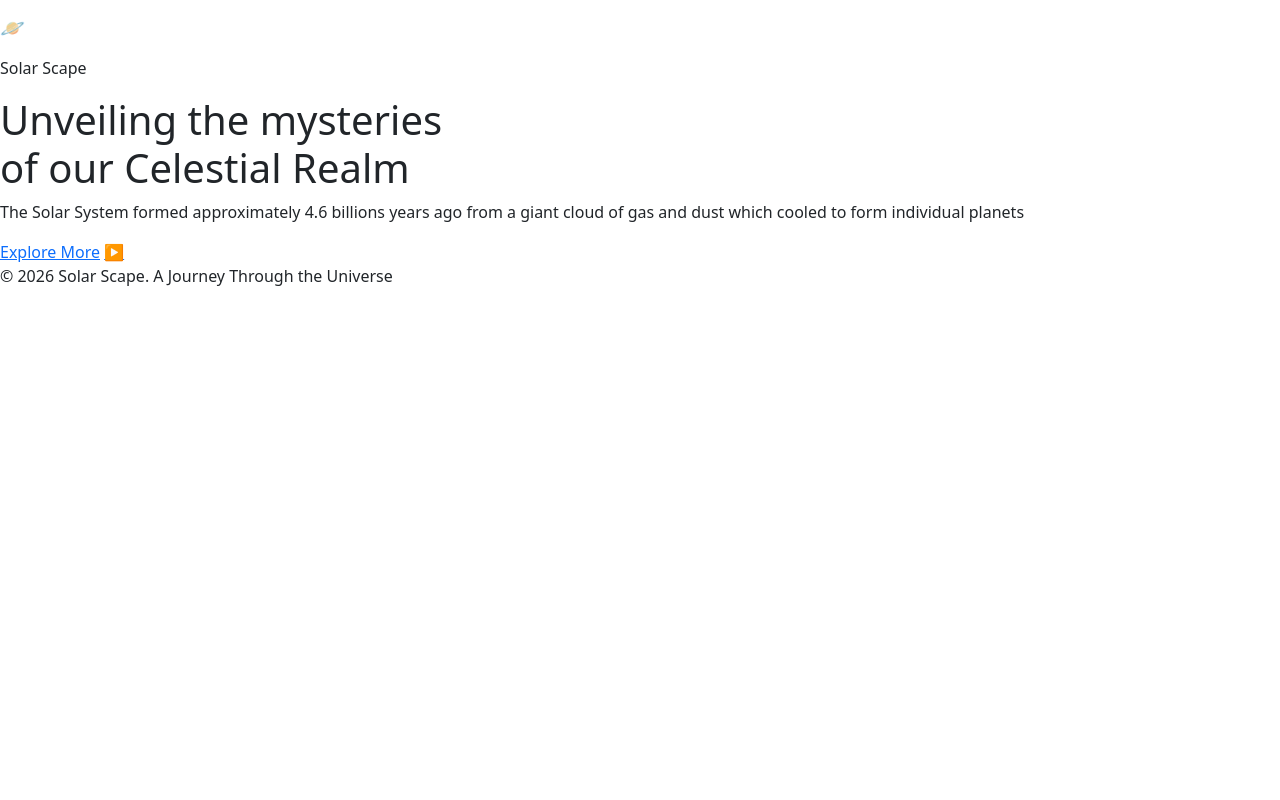
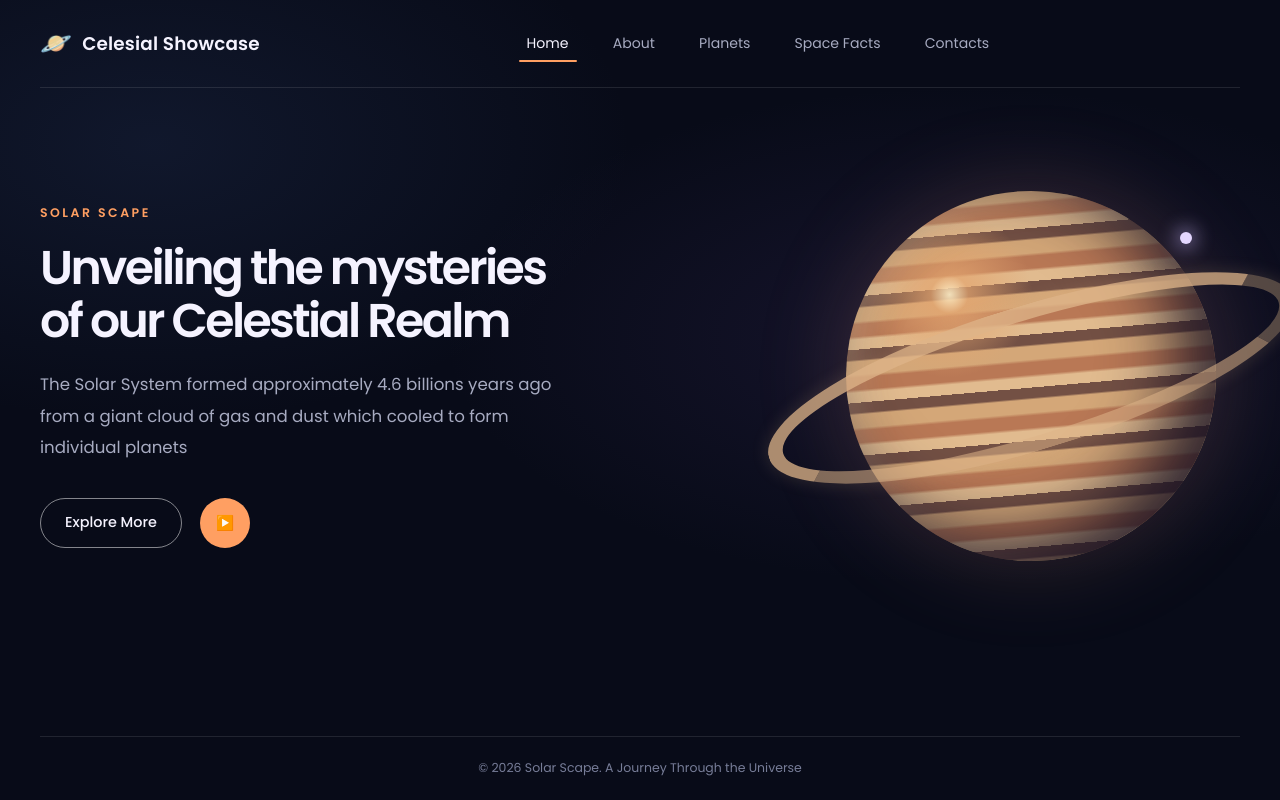
Before and after one commit to tarikari/Celestial-Showcase, a plain HTML site: page Index.HTML in a window 1280 px wide. Drawn offline with nearby package versions, Linux system fonts and the light colour scheme.

Commit message:
About page work

```diff
--- a/Index.HTML
+++ b/Index.HTML
@@ -20,8 +20,8 @@
                     <div class="collapse navbar-collapse" id="menu">
                         <ul class="navbar-nav mx-auto">
                             <li class="nav-item"><a href="Index.HTML" class="nav-link active">Home</a></li>
-                            <li class="nav-item"><a href="Index.HTML" class="nav-link">About</a></li>
-                            <li class="nav-item"><a href="About.HTML" class="nav-link">Planets</a></li>
+                            <li class="nav-item"><a href="About.HTML" class="nav-link">About</a></li>
+                            <li class="nav-item"><a href="Planets.HTML" class="nav-link">Planets</a></li>
                             <li class="nav-item"><a href="Facts.HTML" class="nav-link">Space Facts</a></li>
                             <li class="nav-item"><a href="Contacts.HTML" class="nav-link">Contacts</a></li>
                         </ul>
--- a/Style.css
+++ b/Style.css
@@ -0,0 +1,331 @@
+:root {
+    color-scheme: dark;
+    --color-background: #080b18;
+    --color-surface: rgba(17, 22, 42, 0.76);
+    --color-text: #f5f3ff;
+    --color-muted: #a7abc1;
+    --color-accent: #ff9f62;
+}
+
+* {
+    box-sizing: border-box;
+}
+
+body {
+    min-width: 320px;
+    min-height: 100vh;
+    margin: 0;
+    color: var(--color-text);
+    background:
+        radial-gradient(ellipse at 75% 42%, rgba(80, 57, 126, 0.2), transparent 38%),
+        radial-gradient(ellipse at 12% 18%, rgba(55, 81, 137, 0.18), transparent 30%),
+        var(--color-background);
+    font-family: "Poppins", sans-serif;
+}
+
+.site-shell {
+    display: flex;
+    min-height: 100vh;
+    flex-direction: column;
+    overflow: hidden;
+}
+
+.navbar {
+    z-index: 2;
+    width: min(100% - 64px, 1200px);
+    min-height: 88px;
+    margin: 0 auto;
+    border-bottom: 1px solid rgba(255, 255, 255, 0.1);
+}
+
+.navbar-brand {
+    display: inline-flex;
+    align-items: center;
+    gap: 10px;
+    color: var(--color-text);
+    font-size: 1.15rem;
+    font-weight: 600;
+    letter-spacing: 0.01em;
+}
+
+.navbar-brand:hover,
+.navbar-brand:focus {
+    color: #fff;
+}
+
+.brand-icon {
+    font-size: 1.6rem;
+}
+
+.navbar-nav {
+    gap: clamp(12px, 2.2vw, 32px);
+}
+
+.navbar .nav-link {
+    position: relative;
+    padding: 10px 0;
+    color: var(--color-muted);
+    font-size: 0.88rem;
+    transition: color 180ms ease;
+}
+
+.navbar .nav-link:hover,
+.navbar .nav-link:focus,
+.navbar .nav-link.active {
+    color: var(--color-text);
+}
+
+.navbar .nav-link.active::after {
+    position: absolute;
+    right: 0;
+    bottom: 2px;
+    left: 0;
+    height: 2px;
+    border-radius: 2px;
+    background: var(--color-accent);
+    content: "";
+}
+
+.navbar-toggler {
+    border-color: rgba(255, 255, 255, 0.3);
+}
+
+.navbar-toggler:focus {
+    box-shadow: 0 0 0 0.2rem rgba(255, 159, 98, 0.25);
+}
+
+.home-hero {
+    position: relative;
+    display: flex;
+    width: min(100% - 64px, 1200px);
+    min-height: clamp(560px, 72vh, 760px);
+    align-items: center;
+    margin: 0 auto;
+}
+
+.home {
+    position: relative;
+    z-index: 1;
+    width: min(62%, 720px);
+    padding: 72px 0;
+}
+
+.info {
+    margin: 0 0 18px;
+    color: var(--color-accent);
+    font-size: 0.78rem;
+    font-weight: 600;
+    letter-spacing: 0.2em;
+    text-transform: uppercase;
+}
+
+.home h1 {
+    max-width: 650px;
+    margin: 0 0 22px;
+    font-size: clamp(2.6rem, 3.7vw, 3.35rem);
+    font-weight: 600;
+    letter-spacing: -0.055em;
+    line-height: 1.12;
+}
+
+.home > p:not(.info) {
+    max-width: 540px;
+    margin: 0;
+    color: var(--color-muted);
+    font-size: clamp(0.95rem, 1.3vw, 1.08rem);
+    line-height: 1.9;
+}
+
+.actions {
+    display: flex;
+    align-items: center;
+    gap: 18px;
+    margin-top: 34px;
+}
+
+.outline-btn,
+.orange-btn {
+    display: inline-flex;
+    align-items: center;
+    justify-content: center;
+    text-decoration: none;
+    transition: transform 180ms ease, background-color 180ms ease, border-color 180ms ease;
+}
+
+.outline-btn {
+    min-height: 50px;
+    padding: 0 24px;
+    border: 1px solid rgba(255, 255, 255, 0.5);
+    border-radius: 999px;
+    color: var(--color-text);
+    font-size: 0.9rem;
+    font-weight: 500;
+}
+
+.outline-btn:hover,
+.outline-btn:focus {
+    transform: translateY(-2px);
+    border-color: var(--color-accent);
+    color: #fff;
+}
+
+.orange-btn {
+    width: 50px;
+    height: 50px;
+    border-radius: 50%;
+    background: var(--color-accent);
+    color: #17101a;
+    font-size: 0.92rem;
+}
+
+.orange-btn:hover,
+.orange-btn:focus {
+    transform: translateY(-2px) scale(1.05);
+    background: #ffb17f;
+    color: #17101a;
+}
+
+.planet-hero {
+    position: absolute;
+    top: 50%;
+    right: 2%;
+    width: clamp(250px, 31vw, 370px);
+    aspect-ratio: 1;
+    isolation: isolate;
+    transform: translateY(-50%);
+    border-radius: 50%;
+    background:
+        radial-gradient(ellipse at 28% 28%, rgba(255, 239, 199, 0.9) 0%, rgba(228, 166, 112, 0.72) 5%, transparent 22%),
+        repeating-linear-gradient(175deg, #735044 0 10px, #d4a778 12px 25px, #b97855 28px 40px, #e1bb8f 43px 53px);
+    box-shadow:
+        inset -35px -20px 70px rgba(15, 11, 31, 0.85),
+        inset 10px 8px 30px rgba(255, 227, 181, 0.28),
+        0 0 90px rgba(202, 132, 112, 0.22);
+}
+
+.planet-hero::before {
+    position: absolute;
+    z-index: -1;
+    top: 31%;
+    left: -24%;
+    width: 148%;
+    height: 39%;
+    transform: rotate(-17deg);
+    border: 15px solid rgba(223, 181, 137, 0.76);
+    border-right-color: rgba(223, 181, 137, 0.35);
+    border-bottom-color: rgba(223, 181, 137, 0.55);
+    border-radius: 50%;
+    box-shadow: 0 0 18px rgba(235, 190, 143, 0.16);
+    content: "";
+}
+
+.small.orbit {
+    position: absolute;
+    top: 25%;
+    right: 4%;
+    width: 12px;
+    height: 12px;
+    border-radius: 50%;
+    background: #e4d7ff;
+    box-shadow: 0 0 18px 5px rgba(202, 184, 255, 0.45);
+}
+
+.footer {
+    width: min(100% - 64px, 1200px);
+    margin: auto auto 0;
+    padding: 22px 0;
+    border-top: 1px solid rgba(255, 255, 255, 0.1);
+    color: #777d98;
+    font-size: 0.78rem;
+    text-align: center;
+}
+
+@media (max-width: 991.98px) {
+    .navbar {
+        width: min(100% - 40px, 1200px);
+    }
+
+    .navbar-collapse {
+        margin: 0 -12px;
+        padding: 12px 20px 20px;
+        border: 1px solid rgba(255, 255, 255, 0.1);
+        border-radius: 14px;
+        background: var(--color-surface);
+        backdrop-filter: blur(14px);
+    }
+
+    .navbar-nav {
+        align-items: flex-start;
+        gap: 4px;
+    }
+
+    .home-hero,
+    .footer {
+        width: min(100% - 40px, 1200px);
+    }
+
+    .home {
+        width: 62%;
+    }
+
+    .planet-hero {
+        right: 0;
+        width: clamp(220px, 36vw, 340px);
+        opacity: 0.82;
+    }
+}
+
+@media (max-width: 640px) {
+    .navbar {
+        min-height: 76px;
+    }
+
+    .navbar-brand {
+        font-size: 1rem;
+    }
+
+    .home-hero {
+        min-height: 670px;
+        align-items: flex-end;
+    }
+
+    .home {
+        width: 100%;
+        padding: 280px 0 52px;
+    }
+
+    .home h1 {
+        font-size: clamp(2.35rem, 10vw, 3.5rem);
+    }
+
+    .home h1 br {
+        display: none;
+    }
+
+    .planet-hero {
+        top: 30px;
+        right: 50%;
+        width: min(64vw, 260px);
+        transform: translateX(50%);
+        opacity: 0.92;
+    }
+
+    .small.orbit {
+        top: 8%;
+        right: 15%;
+    }
+
+    .footer {
+        padding: 18px 0;
+        font-size: 0.7rem;
+    }
+}
+
+@media (prefers-reduced-motion: reduce) {
+    *,
+    *::before,
+    *::after {
+        scroll-behavior: auto !important;
+        transition-duration: 0.01ms !important;
+    }
+}
```
Also changed, not shown: About.HTML (+53 -3 lines), Contacts.HTML (+2 -2 lines), Facts.HTML (+2 -2 lines), Planet.HTML (+2 -2 lines), Planets.HTML (+2 -2 lines).
